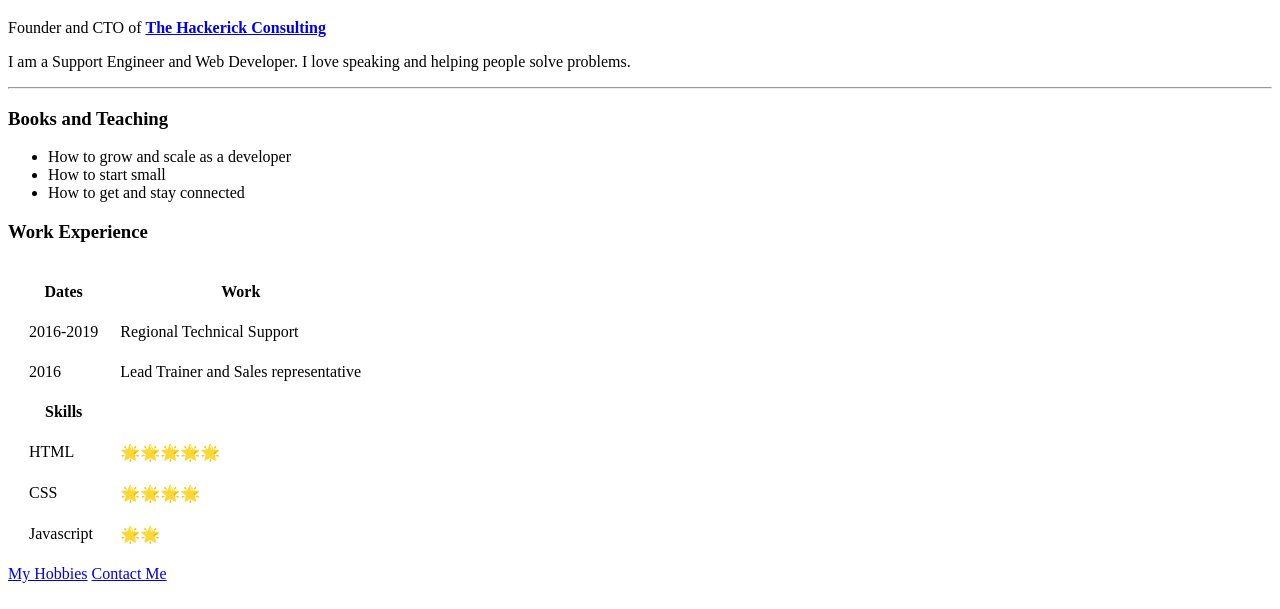
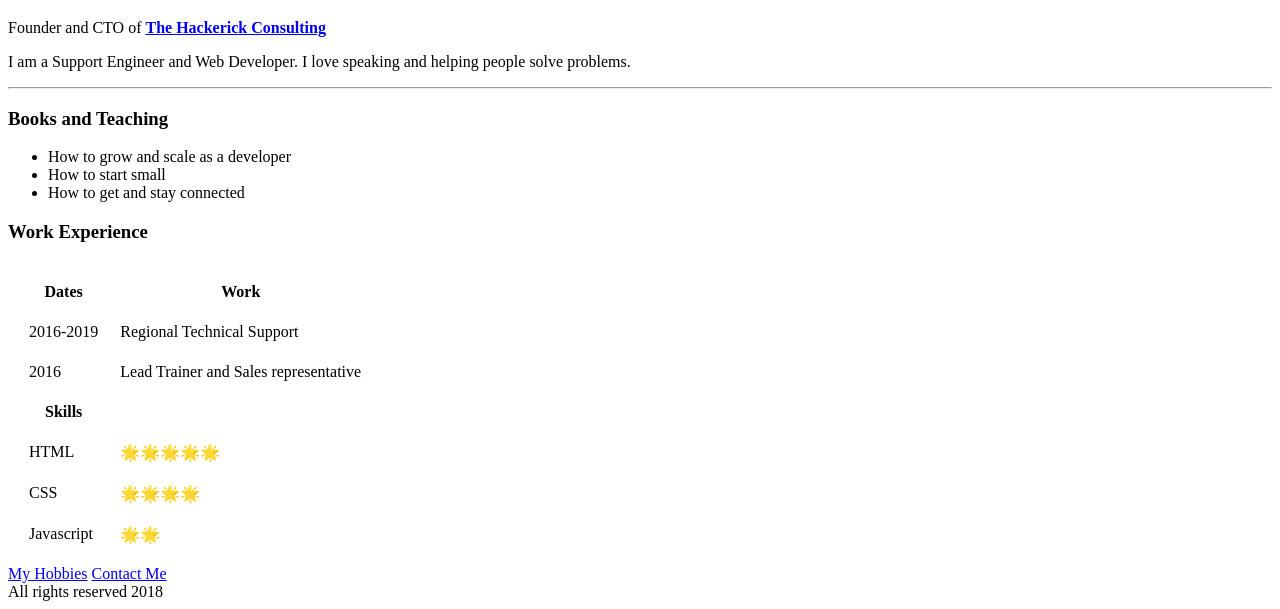
Before and after one commit to iamfredrickokereke/ZeroToMastery, a plain HTML site: page HTML-personal_website/index.html in a window 1280 px wide. Shown: the part 290-899 px from the top of the page. Drawn offline with Linux system fonts and the light colour scheme.

Commit message:
Added a footer

```diff
--- a/HTML-personal_website/index.html
+++ b/HTML-personal_website/index.html
@@ -56,4 +56,9 @@
 
 
 </body>
+
+<footer>
+	All rights reserved 2018
+</footer>
+
 </html>
```
